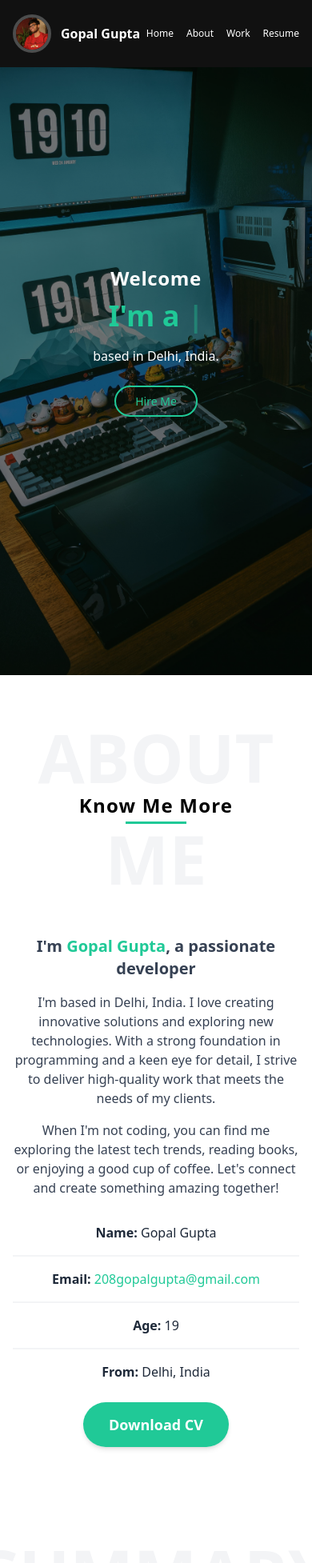
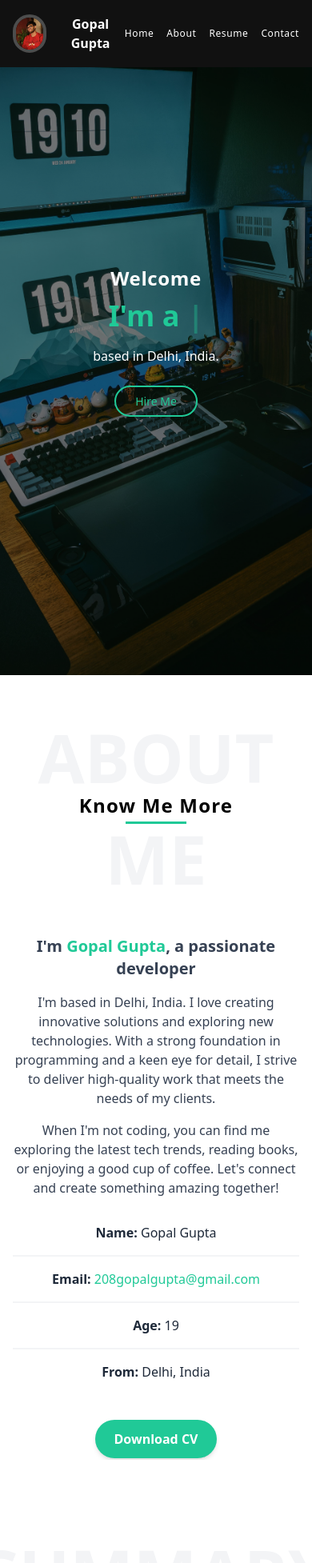
Before and after one commit to 208gopal/Portfolio, a React (Vite) app: page / in a window 390 px wide. Shown: the top 1954 px of the page at 80% size. Built offline with nearby package versions, Linux system fonts and the light colour scheme.

Commit message:
fixed responsiveness and buttons for navbar for smaller screen sizes

```diff
--- a/src/components/general/ECard.jsx
+++ b/src/components/general/ECard.jsx
@@ -2,11 +2,11 @@ import React from 'react'
 
 function ECard({timeline, title, organization, description}) {
   return (
-    <div className='w-full h-[35vh] bg-white border-1 rounded-lg border-gray-200 flex flex-col items-start justify-center p-6'>
-      <p className='w-fit bg-[#20C997] py-1 px-2 text-white rounded-lg text-sm'>{timeline}</p>
-      <h4 className='font-medium py-4 text-2xl'>{title}</h4>
-      <p className='text-red-600 text-md font-light tracking-wide pb-8'>{organization}</p>
-      <p className='text-md text-gray-800 text-left'>{description}</p>
+    <div className='w-full min-h-[35vh] sm:h-[35vh] bg-white border-1 rounded-lg border-gray-200 flex flex-col items-start justify-center p-4 sm:p-6'>
+      <p className='w-fit bg-[#20C997] py-1 px-2 text-white rounded-lg text-xs sm:text-sm'>{timeline}</p>
+      <h4 className='font-medium py-3 sm:py-4 text-xl sm:text-2xl'>{title}</h4>
+      <p className='text-red-600 text-sm sm:text-md font-light tracking-wide pb-4 sm:pb-8'>{organization}</p>
+      <p className='text-sm sm:text-md text-gray-800 text-left'>{description}</p>
     </div>
   )
 }
--- a/src/components/home/About.jsx
+++ b/src/components/home/About.jsx
@@ -41,12 +41,11 @@ function About() {
           </div>
 
           {/* Right Section */}
-          <div className='w-full h-[35vh] lg:w-1/3 text-gray-800 flex flex-col items-center lg:items-start'>
+          <div className='w-full min-h-[35vh] lg:w-1/3 text-gray-800 flex flex-col items-center lg:items-start'>
             {/* Info Section */}
             <div className='w-full mb-10'>
               <p><span className='font-bold'>Name:</span> Gopal Gupta</p>
               <div className='w-full h-[2px] bg-gray-100 my-4'></div>
-
               <p>
                 <span className='font-bold'>Email:</span>{' '}
                 <a href='mailto:208gopalgupta@gmail.com' className='text-[#20C997] hover:underline'>
@@ -54,22 +53,22 @@ function About() {
                 </a>
               </p>
               <div className='w-full h-[2px] bg-gray-100 my-4'></div>
-
               <p><span className='font-bold'>Age:</span> 19</p>
               <div className='w-full h-[2px] bg-gray-100 my-4'></div>
-
               <p><span className='font-bold'>From:</span> Delhi, India</p>
             </div>
 
             {/* Download CV Button */}
-            <div className='text-center w-full'>
-              <a href='https://drive.google.com/file/d/1t22X1oSK2imGYDTJyEatCAwaH2p6vqo7/view?usp=drive_link' className='bg-[#20C997] text-white font-semibold text-lg px-8 py-4 my-4 rounded-full shadow-md hover:bg-[#1BAF87] transition duration-300'>
+            <div className='w-full pt-2'>
+              <a
+                href='https://drive.google.com/file/d/1t22X1oSK2imGYDTJyEatCAwaH2p6vqo7/view?usp=drive_link'
+                className='inline-block bg-[#20C997] text-white font-semibold px-6 py-3 rounded-full shadow-md hover:bg-[#1BAF87] transition duration-300'
+              >
                 Download CV
               </a>
             </div>
           </div>
         </div>
-
       </div>
     </div>
   );
--- a/src/components/home/Skills.jsx
+++ b/src/components/home/Skills.jsx
@@ -11,11 +11,11 @@ const Skills = () => {
   ];
 
   return (
-    <div className="w-full min-h-screen mt-10 px-4 md:px-10 lg:px-20 overflow-hidden">
+    <div className="w-full min-h-[60vh] mt-10 px-4 md:px-10 lg:px-20 overflow-hidden">
       {/* Heading */}
-      <div className='w-full text-center h-[30vh] relative flex items-center justify-center'>
+      <div className='w-full text-center h-[20vh] sm:h-[25vh] md:h-[30vh] relative flex items-center justify-center'>
         {/* ABOUT ME text as background */}
-        <div className='text-[10vh] md:text-[12vh] lg:text-[15vh] font-bold text-gray-100 select-none'>
+        <div className='text-[8vh] sm:text-[10vh] md:text-[12vh] lg:text-[15vh] font-bold text-gray-100 select-none'>
           EXPERTISE
         </div>
 
@@ -28,7 +28,8 @@ const Skills = () => {
         </div>
       </div>
 
-      <div className="space-y-4">
+      {/* Skills container with responsive padding */}
+      <div className="space-y-4 pb-8 sm:pb-12 md:pb-16">
         {skills.map((skill, index) => (
           <div key={index} className="space-y-1 py-2">
             <div className="flex justify-between items-center">
--- a/src/components/sidebar/Sidebar.jsx
+++ b/src/components/sidebar/Sidebar.jsx
@@ -103,9 +103,18 @@ function Sidebar() {
 
         {/* Mobile View */}
         <ul className="md:hidden flex gap-4 text-xs">
-          {["Home", "About", "Work", "Resume"].map((item, i) => (
-            <li key={i} className="hover:text-[#20C997] cursor-pointer">{item}</li>
-          ))}
+          <li className={`text-md cursor-pointer tracking-wider`}>
+            <a href={scrollLink('#hero')}>Home</a>
+          </li>
+          <li className={`text-md cursor-pointer tracking-wider`}>
+            <a href={scrollLink('#about')}>About</a>
+          </li>
+          <li className={`text-md cursor-pointer tracking-wider`}>
+            <a href={scrollLink('#summary')}>Resume</a>
+          </li>
+          <li className={`text-md cursor-pointer tracking-wider`}>
+            <a href={scrollLink('#contact')}>Contact</a>
+          </li>
         </ul>
       </div>
 
```
